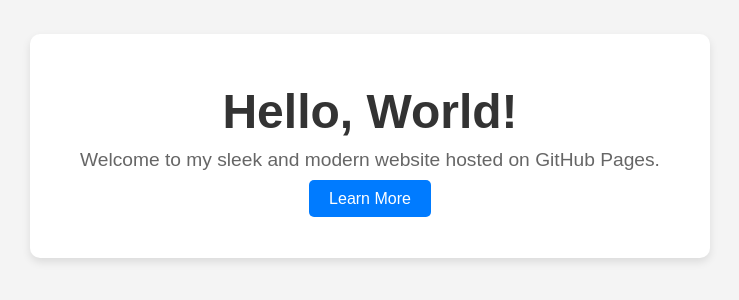
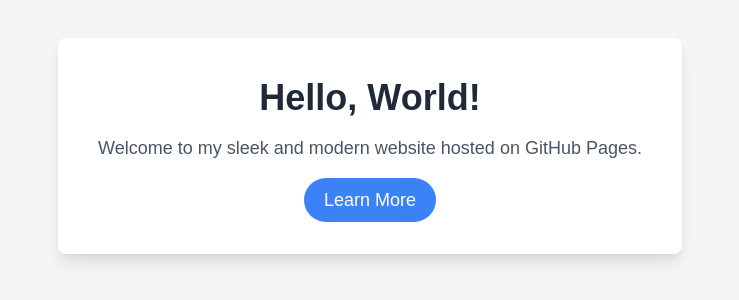
Before and after one commit to rk909090/test_html, a plain HTML site: page index.html in a window 1280 px wide. Shown: the part 254-554 px from the top of the page, without its empty margins (270-1009 px from the left). Drawn offline with nearby package versions, Linux system fonts and the light colour scheme; a web font is replaced by a local one.

Commit message:
Update index.html

```diff
--- a/index.html
+++ b/index.html
@@ -4,54 +4,21 @@
     <meta charset="UTF-8">
     <meta name="viewport" content="width=device-width, initial-scale=1.0">
     <title>Hello World</title>
+    <!-- Tailwind CSS CDN -->
+    <link href="https://cdn.jsdelivr.net/npm/tailwindcss@2.2.19/dist/tailwind.min.css" rel="stylesheet">
+    <!-- Google Sans Font (Product Sans alternative) -->
+    <link rel="stylesheet" href="https://fonts.googleapis.com/css2?family=Google+Sans+Text:wght@400;500;700&display=swap">
     <style>
         body {
-            margin: 0;
-            padding: 0;
-            font-family: 'Arial', sans-serif;
-            background-color: #f4f4f4;
-            display: flex;
-            justify-content: center;
-            align-items: center;
-            height: 100vh;
-        }
-        .container {
-            text-align: center;
-            background-color: #ffffff;
-            padding: 50px;
-            box-shadow: 0 4px 8px rgba(0, 0, 0, 0.1);
-            border-radius: 10px;
-        }
-        h1 {
-            font-size: 3em;
-            margin: 0;
-            color: #333333;
-        }
-        p {
-            font-size: 1.2em;
-            color: #666666;
-            margin-top: 10px;
-        }
-        .button {
-            margin-top: 20px;
-            padding: 10px 20px;
-            background-color: #007BFF;
-            color: #ffffff;
-            text-decoration: none;
-            border-radius: 5px;
-            font-size: 1em;
-            transition: background-color 0.3s ease;
-        }
-        .button:hover {
-            background-color: #0056b3;
+            font-family: 'Google Sans Text', sans-serif;
         }
     </style>
 </head>
-<body>
-    <div class="container">
-        <h1>Hello, World!</h1>
-        <p>Welcome to my sleek and modern website hosted on GitHub Pages.</p>
-        <a href="#" class="button">Learn More</a>
+<body class="bg-gray-100 flex items-center justify-center h-screen">
+    <div class="bg-white p-10 rounded-lg shadow-lg text-center">
+        <h1 class="text-4xl font-bold text-gray-800 mb-4">Hello, World!</h1>
+        <p class="text-lg text-gray-600 mb-6">Welcome to my sleek and modern website hosted on GitHub Pages.</p>
+        <a href="#" class="px-5 py-3 bg-blue-500 text-white rounded-full text-lg hover:bg-blue-700 transition">Learn More</a>
     </div>
 </body>
 </html>
```
